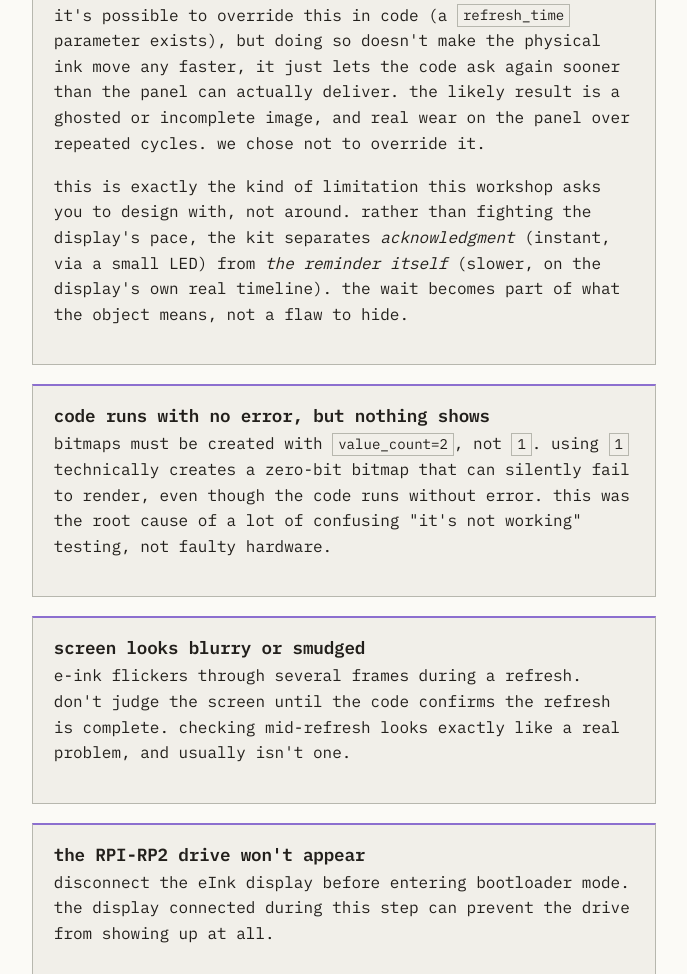
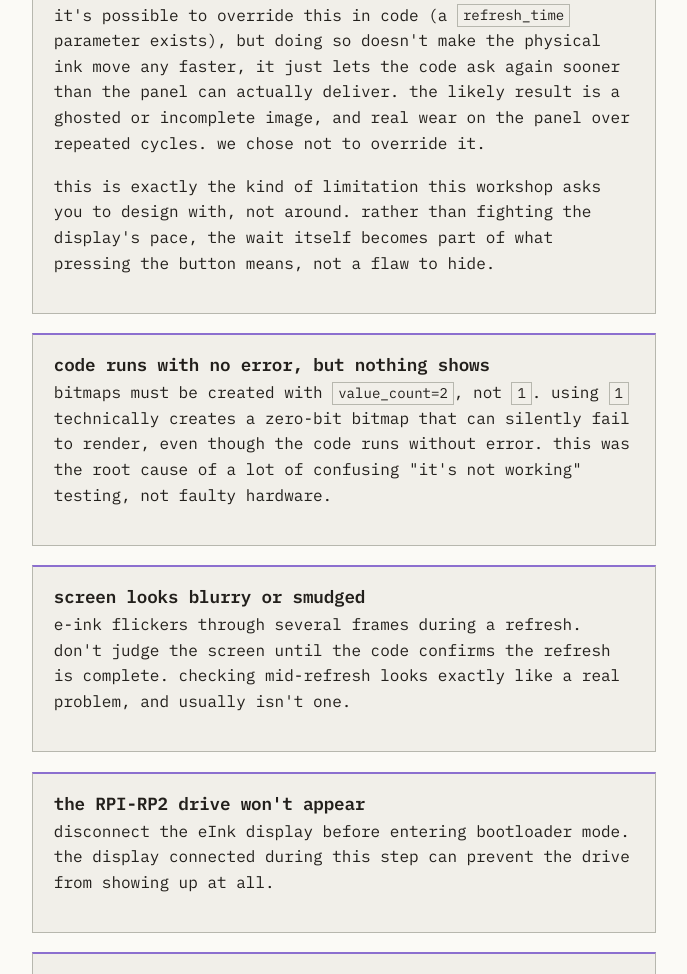
Before and after one commit to yafira/tiny-soft-computer-workshop, an Astro site: page /setup in a window 1280 px wide. Shown: the part 2581-3555 px from the top of the page, without its empty margins (296-983 px from the left). Built offline with nearby package versions, Linux system fonts and the light colour scheme; Astro itself is replaced by a stand-in of ours; a web font is replaced by a local one.

Commit message:
updated setup - removed led

```diff
--- a/src/pages/setup.astro
+++ b/src/pages/setup.astro
@@ -103,10 +103,8 @@ import Layout from '../layouts/Layout.astro';
       <p>
         this is exactly the kind of limitation this workshop asks you to
         design with, not around. rather than fighting the display's pace,
-        the kit separates <em>acknowledgment</em> (instant, via a small
-        LED) from <em>the reminder itself</em> (slower, on the display's
-        own real timeline). the wait becomes part of what the object
-        means, not a flaw to hide.
+        the wait itself becomes part of what pressing the button means,
+        not a flaw to hide.
       </p>
     </div>
 
```
